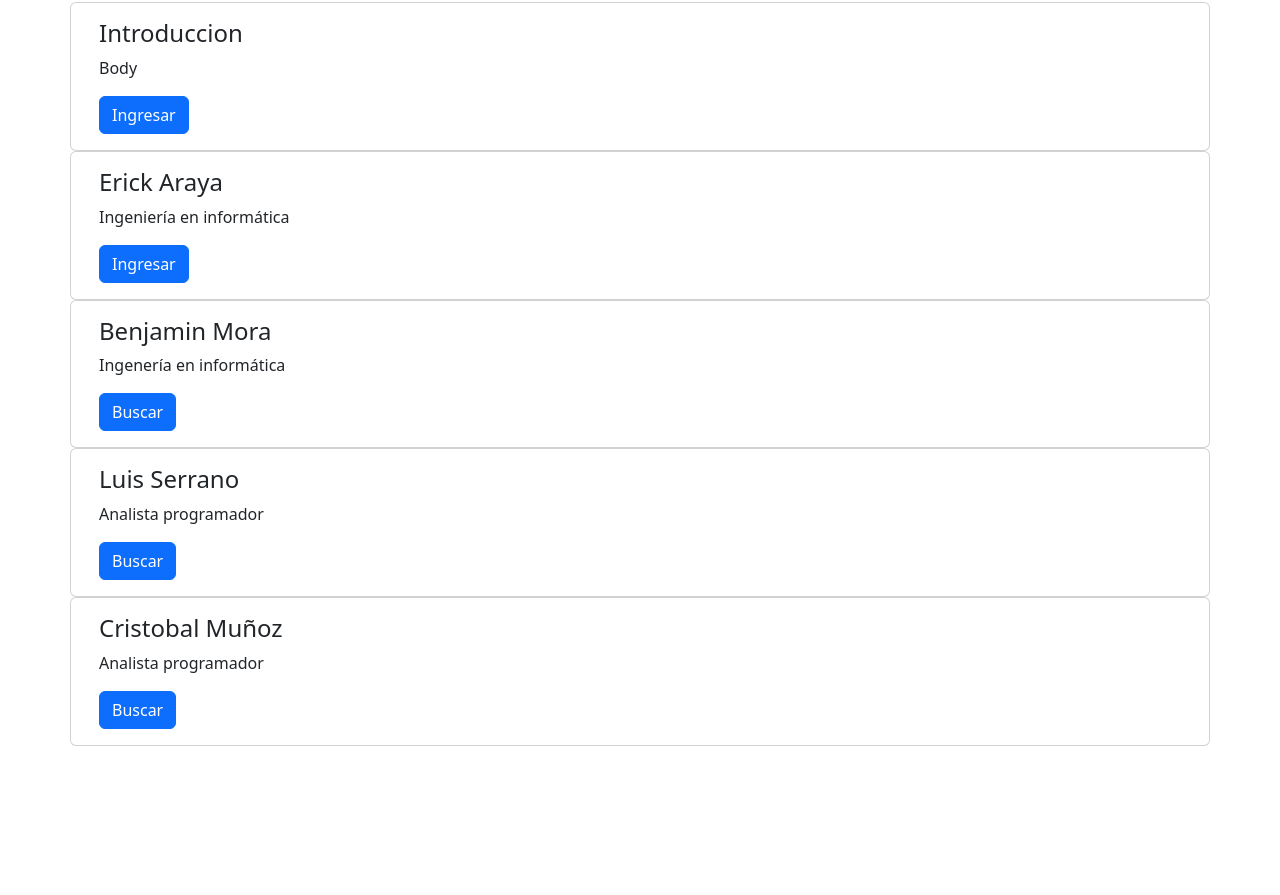
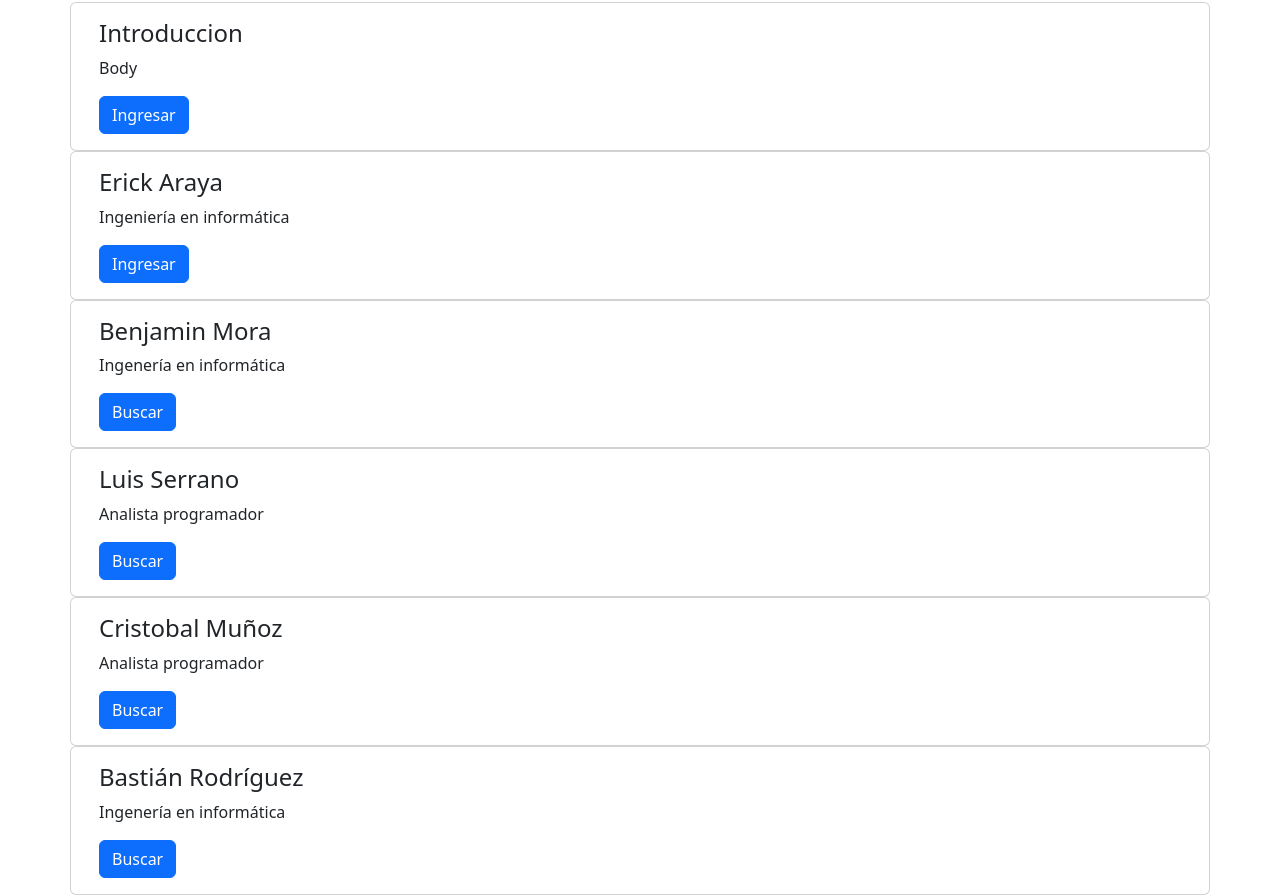
Before and after one commit to leon-romero/git, a plain HTML site: page index.html in a window 1280 px wide. Shown: the part 54-949 px from the top of the page. Before the commit the page ends 800 px from the top, so only its background shows below. Drawn offline with nearby package versions, Linux system fonts and the light colour scheme.

Commit message:
add a card

```diff
--- a/index.html
+++ b/index.html
@@ -87,6 +87,21 @@
       </div>
     </div>
 
+    <div class="container">
+      <div class="row">
+        <div class="card text-start">
+          <!-- <img class="card-img-top" src="text-start" alt="Title"> -->
+          <div class="card-body">
+            <h4 class="card-title">Bastián Rodríguez</h4>
+            <p class="card-text"> Ingenería en informática </p>
+            <button type="button" class="btn btn-primary">
+              Buscar
+            </button>
+          </div>
+        </div>
+      </div>
+    </div>
+
     <script src="https://cdn.jsdelivr.net/npm/bootstrap@5.2.0-beta1/dist/js/bootstrap.bundle.min.js" integrity="sha384-pprn3073KE6tl6bjs2QrFaJGz5/SUsLqktiwsUTF55Jfv3qYSDhgCecCxMW52nD2" crossorigin="anonymous"></script>
   </body>
 </html>
```
